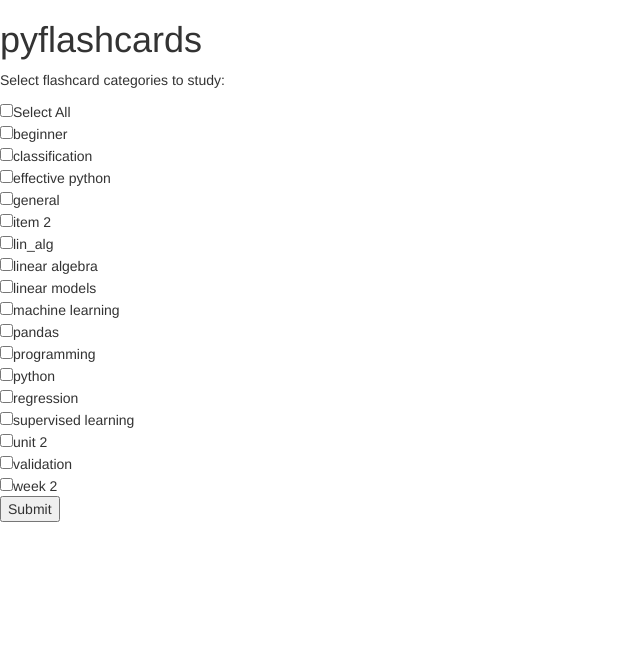
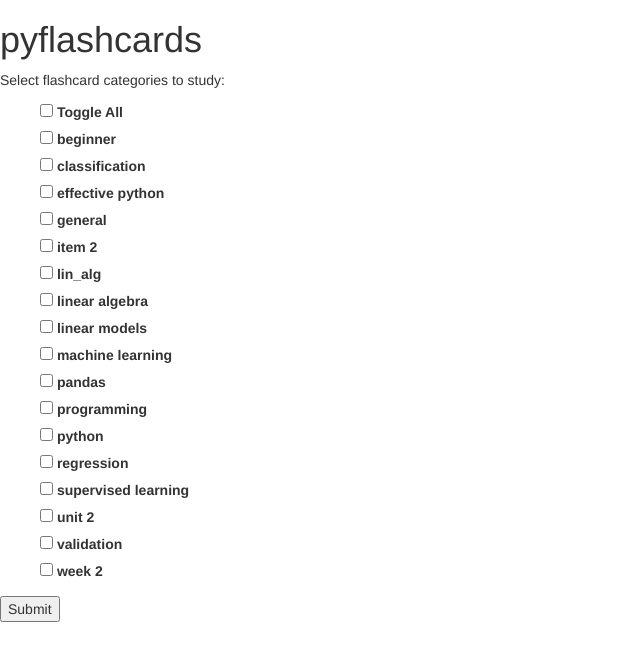
Before and after one commit to chrisluedtke/pyflashcards, a Flask app: page / in a window 1280 px wide. Shown: the top 661 px of the page, without its empty margins (0-640 px from the left). Run offline with Flask 2, Linux system fonts and the light colour scheme; some libraries are stand-ins or nearby versions.

Commit message:
format checklist

```diff
--- a/pyflashcards/templates/home.html
+++ b/pyflashcards/templates/home.html
@@ -13,9 +13,11 @@
     </script>
 
     <form method="post">
-        <input type="checkbox" onClick="toggle(this)">Select All<br>
-        {% for tag in tags %}
-        <input type="checkbox" name="tag" value="{{ tag }}">{{ tag }}<br>
-        {% endfor %}
+        <ul style="list-style: none;">
+            <li><label><input type="checkbox" onClick="toggle(this)"> Toggle All</label></li>
+            {% for tag in tags %}
+            <li><label><input type="checkbox" name="tag" value="{{ tag }}"> {{ tag }}</label></li>
+            {% endfor %}
+        </ul>
     <input type="submit">
 {% endblock %}
```
